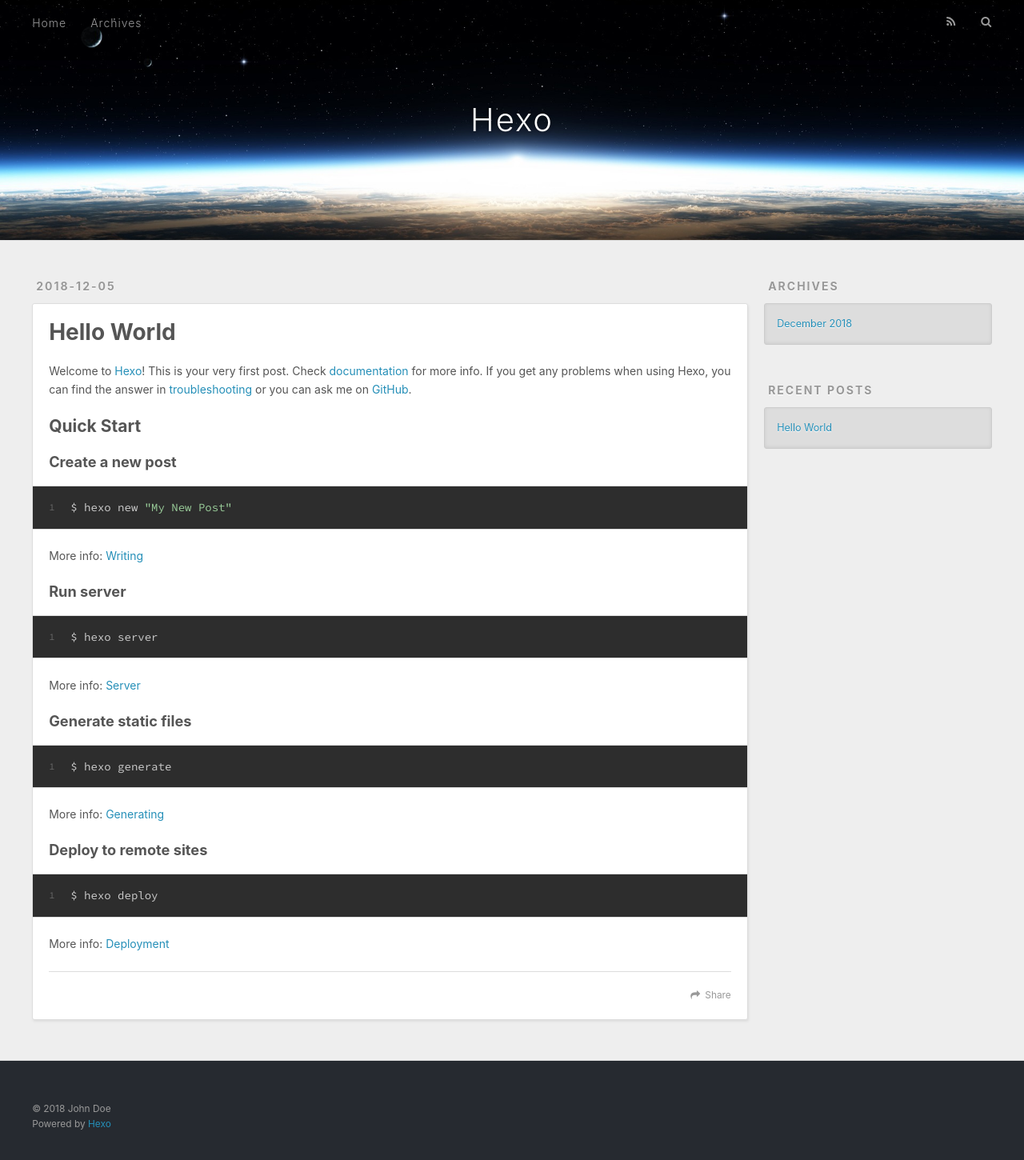
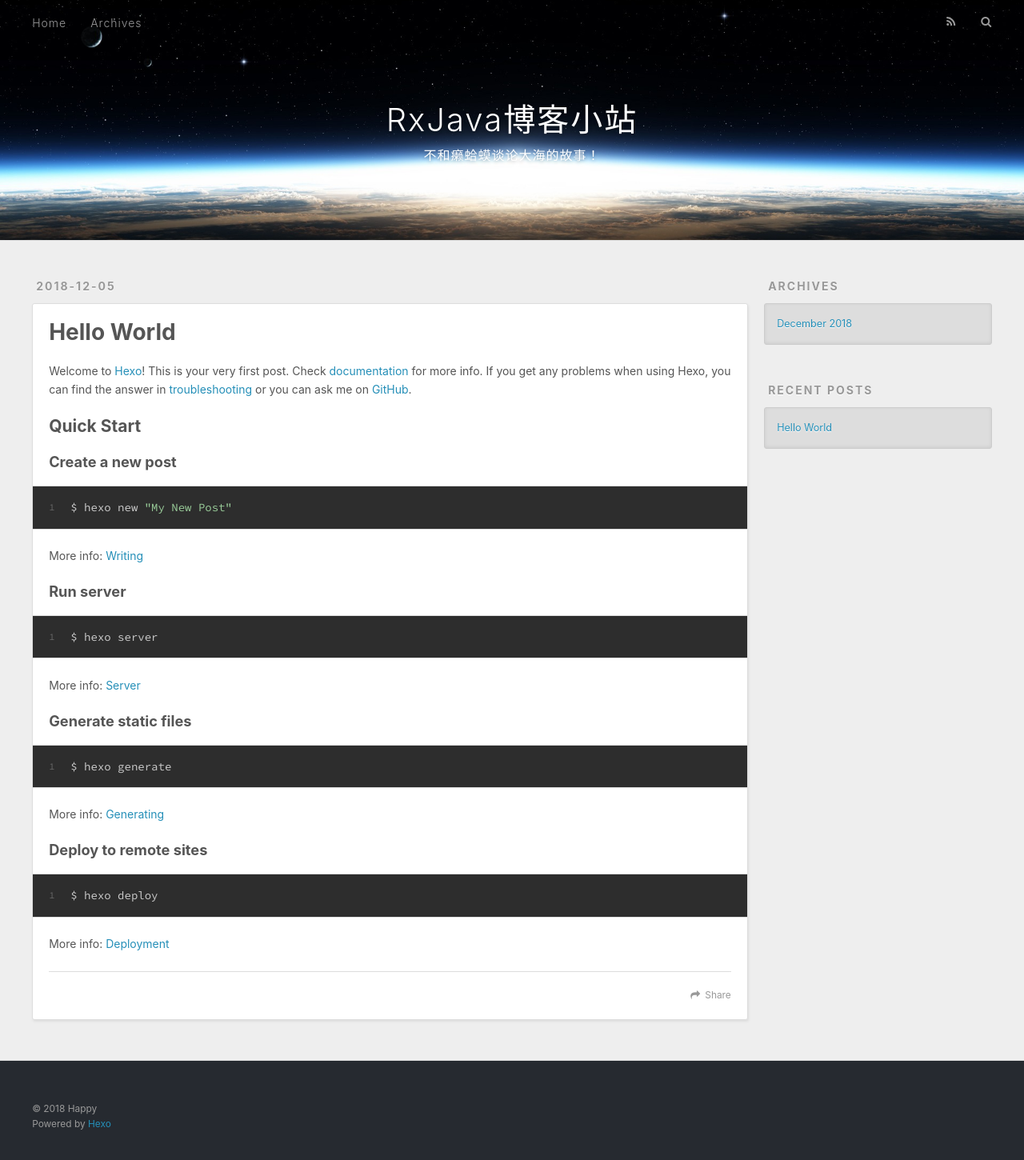
Before and after one commit to apersonw/blog, a plain HTML site: page index.html in a window 1280 px wide. Shown: the whole page at 80% size. Drawn offline with nearby package versions, Linux system fonts and the light colour scheme.

Commit message:
Site updated: 2018-12-05 21:35:05

```diff
--- a/index.html
+++ b/index.html
@@ -5,17 +5,18 @@
 
 
 
-  <title>Hexo</title>
+  <title>RxJava博客小站</title>
   <meta name="viewport" content="width=device-width, initial-scale=1, maximum-scale=1">
-  <meta property="og:type" content="website">
-<meta property="og:title" content="Hexo">
+  <meta name="keywords" content="rxjava">
+<meta property="og:type" content="website">
+<meta property="og:title" content="RxJava博客小站">
 <meta property="og:url" content="http://yoursite.com/index.html">
-<meta property="og:site_name" content="Hexo">
+<meta property="og:site_name" content="RxJava博客小站">
 <meta property="og:locale" content="default">
 <meta name="twitter:card" content="summary">
-<meta name="twitter:title" content="Hexo">
+<meta name="twitter:title" content="RxJava博客小站">
 
-    <link rel="alternate" href="/atom.xml" title="Hexo" type="application/atom+xml">
+    <link rel="alternate" href="/atom.xml" title="RxJava博客小站" type="application/atom+xml">
 
 
     <link rel="icon" href="/favicon.png">
@@ -34,8 +35,12 @@
   <div id="header-outer" class="outer">
     <div id="header-title" class="inner">
       <h1 id="logo-wrap">
-        <a href="/" id="logo">Hexo</a>
+        <a href="/" id="logo">RxJava博客小站</a>
       </h1>
+
+        <h2 id="subtitle-wrap">
+          <a href="/" id="subtitle">不和癞蛤蟆谈论大海的故事！</a>
+        </h2>
 
     </div>
     <div id="header-inner" class="inner">
@@ -97,7 +102,7 @@
 
     </div>
     <footer class="article-footer">
-      <a data-url="http://yoursite.com/2018/12/05/hello-world/" data-id="cjpb5sv7f0000ofgb5v655iiq" class="article-share-link">Share</a>
+      <a data-url="http://yoursite.com/2018/12/05/hello-world/" data-id="cjpb7spxd0000utgbbv3m4i4k" class="article-share-link">Share</a>
 
 
     </footer>
@@ -153,7 +158,7 @@
 
   <div class="outer">
     <div id="footer-info" class="inner">
-      &copy; 2018 John Doe<br>
+      &copy; 2018 Happy<br>
       Powered by <a href="http://hexo.io/" target="_blank">Hexo</a>
     </div>
   </div>
```
Also changed, not shown: 2018/12/05/hello-world/index.html (+11 -6 lines), archives/2018/12/index.html (+13 -8 lines), archives/2018/index.html (+13 -8 lines), archives/index.html (+13 -8 lines).
